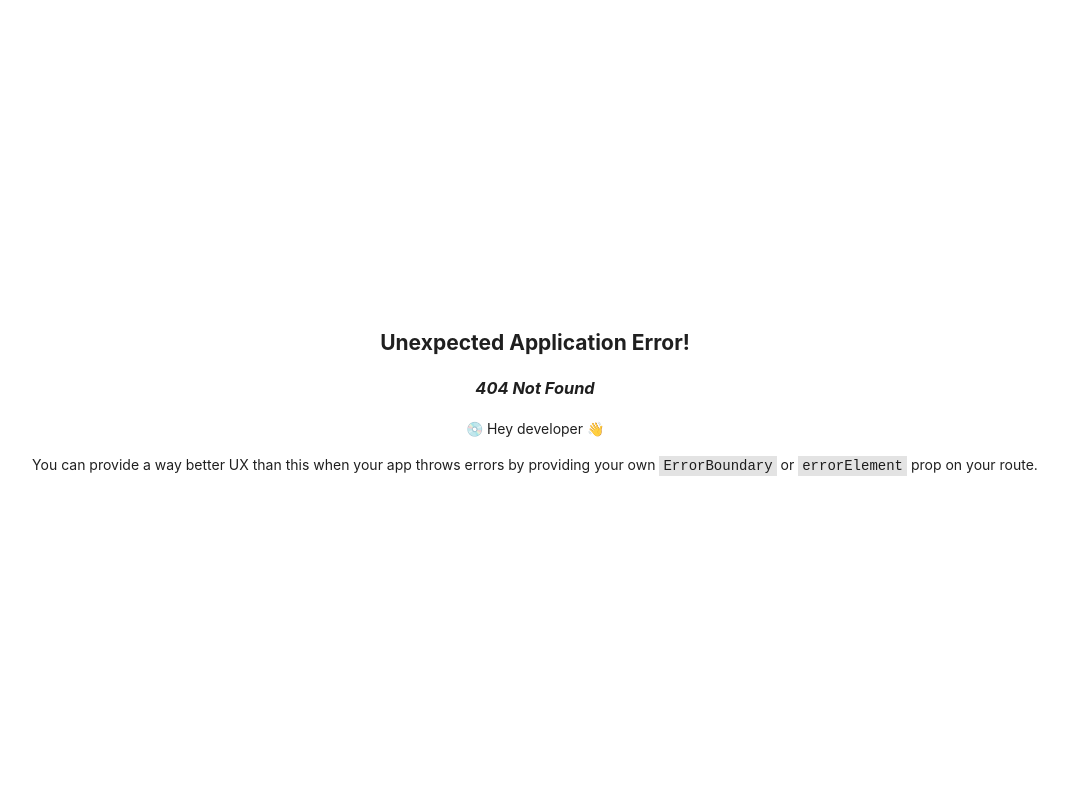
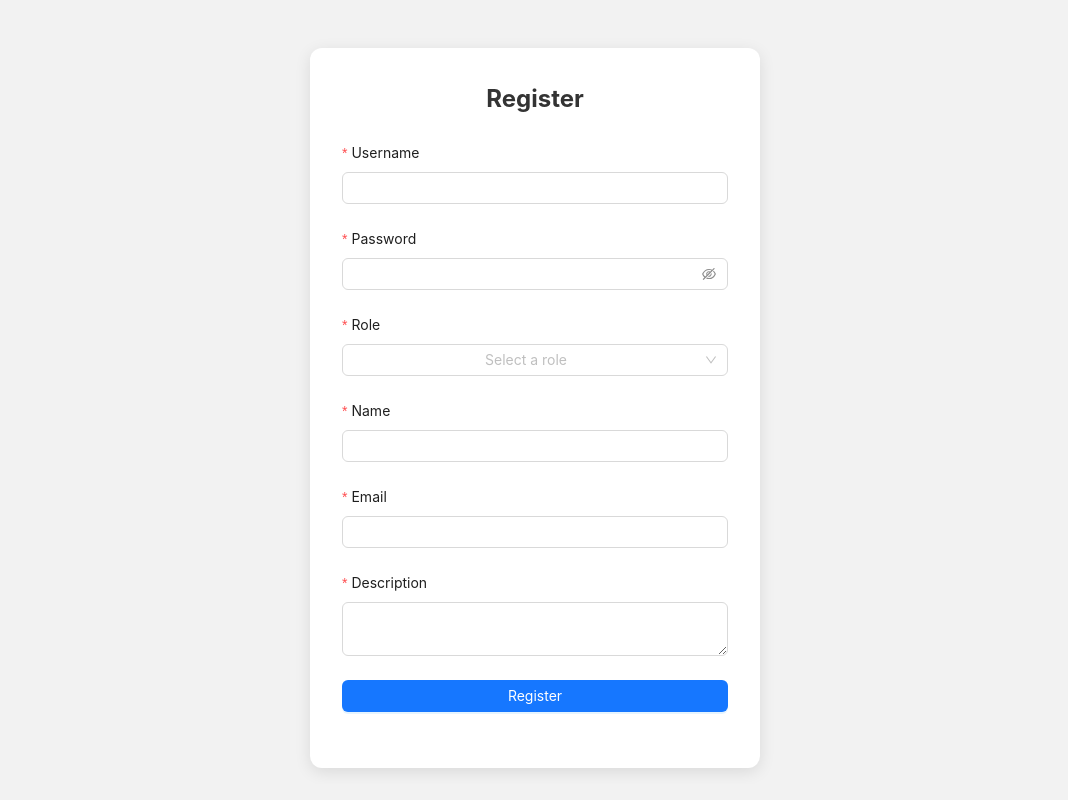
Before and after one commit to hoangduy0610/gridfs-demo, a React (Vite) app in the folder views/: page /register in a window 1280 px wide. Before the commit this address had no page. Shown: the whole page, without its empty margins (105-1173 px from the left). Built offline with nearby package versions, Linux system fonts and the light colour scheme.

Commit message:
feat: register page

```diff
--- a/views/services/api.ts
+++ /dev/null
@@ -1,14 +0,0 @@
-import axios from "../services/api.helper";
-
-export const loginAPI = async (username: string, password: string) => {
-  try {
-    const res = await axios.post("/auth/signin", {
-      username,
-      password,
-    });
-    return res;
-  } catch (error) {
-    console.log(error);
-    return null;
-  }
-};
--- a/views/src/components/context/app.context.tsx
+++ b/views/src/components/context/app.context.tsx
@@ -18,7 +18,7 @@ const CurrentAppContext = createContext<IAppContext | null>(null);
 export const AppContextProvider = ({children}: TProps) => {
     const [isAuthenticated, setIsAuthenticated] = useState<boolean>(false);
     const [user, setUser] = useState<IUser | null>(null);
-    const [isLoading, setIsLoading] = useState<boolean>(false);
+    const [isLoading] = useState<boolean>(false);
 
     return (
         <CurrentAppContext.Provider value={{isAuthenticated, setIsAuthenticated, isLoading,  setUser, user }}>
--- /dev/null
+++ b/views/src/components/protected-route.tsx
@@ -0,0 +1,18 @@
+import { type JSX } from "react";
+import { Navigate } from "react-router-dom";
+
+type Props = {
+  children: JSX.Element;
+};
+
+const ProtectedRoute = ({ children }: Props) => {
+  const token = localStorage.getItem("access_token");
+
+  if (!token) {
+    return <Navigate to="/" replace />;
+  }
+
+  return children;
+};
+
+export default ProtectedRoute;
--- /dev/null
+++ b/views/src/pages/login/login.css
@@ -0,0 +1,36 @@
+.login-wrapper {
+  height: 100%;
+  width: 100%;
+  overflow: hidden;
+}
+
+.login-box {
+  background-color: #ffffff;
+  border-radius: 12px;
+  padding: 32px;
+  width: 400px;
+  box-shadow: 0 4px 12px rgba(0, 0, 0, 0.1);
+}
+
+.login-box h2 {
+  text-align: center;
+  margin-bottom: 24px;
+  font-size: 24px;
+  color: #333;
+}
+
+.login-form {
+  margin-bottom: 0;
+}
+
+.login-bottom-row {
+  display: flex;
+  justify-content: space-between;
+  margin-top: 16px;
+  font-size: 14px;
+  color: #666;
+}
+
+.login-bottom-row button {
+  padding: 0;
+}
--- a/views/src/pages/login.tsx
+++ b/views/src/pages/login/login.tsx
@@ -1,9 +1,10 @@
-import React, { useState } from "react";
+import  { useState } from "react";
 import type { FormProps } from "antd";
-import { App, Button, Checkbox, Form, Input } from "antd";
+import { App, Button,  Form, Input } from "antd";
 import { useNavigate } from "react-router-dom";
 import { loginAPI } from "../../services/api";
-import { useCurrentAppContext } from "../components/context/app.context";
+import { useCurrentAppContext } from "../../components/context/app.context";
+import './login.css';
 
 type FieldType = {
   username: string;
@@ -45,22 +46,20 @@ const LoginPage = () => {
     };
 
     return (
-        <div className="flex justify-center items-center flex-1 h-[100vh] w-[100vw]">
-        <div className="bg-gray-200 rounded-2xl p-12 w-[30vw]">
-            <Form
+    <div className="login-wrapper">
+        <div className="login-box">
+        <h2>Login</h2>
+        <Form
             name="basic"
+            className="login-form"
             initialValues={{ remember: true }}
             onFinish={onFinish}
             onFinishFailed={onFinishFailed}
             autoComplete="off"
             layout="vertical"
             labelCol={{ span: 24 }}
-            >
+        >
             <Form.Item<FieldType>
-                labelCol={{
-                span: 24,
-                }}
-                wrapperCol={{ span: 24 }}
                 label="Username"
                 name="username"
                 rules={[{ required: true, message: "Please input your username!" }]}
@@ -68,30 +67,27 @@ const LoginPage = () => {
                 <Input />
             </Form.Item>
             <Form.Item<FieldType>
-                labelCol={{
-                span: 24,
-                }}
-                wrapperCol={{ span: 24 }}
                 label="Password"
                 name="password"
                 rules={[{ required: true, message: "Please input your password!" }]}
             >
                 <Input.Password />
             </Form.Item>
-            <Form.Item
-                label={null}
-                wrapperCol={{ span: 24 }}
-                labelCol={{
-                span: 24,
-                }}
-            >
-                <Button type="primary" htmlType="submit" loading={isSubmit}>
-                Login
+            <Form.Item>
+                <Button type="primary" htmlType="submit" loading={isSubmit} block>
+                    Login
                 </Button>
             </Form.Item>
-            </Form>
+        </Form>
+
+        <div className="login-bottom-row">
+            <span>Don't have an account?</span>
+            <Button type="link" onClick={() => navigate("/register")}>
+                Register
+            </Button>
         </div>
         </div>
+    </div>
     );
 };
 
--- /dev/null
+++ b/views/src/pages/register/register.css
@@ -0,0 +1,43 @@
+/* register.css */
+
+* {
+  box-sizing: border-box;
+  margin: 0;
+  padding: 0;
+}
+
+html, body, #root {
+  height: 100%;
+  width: 100%;
+  overflow: hidden;
+  font-family: 'Segoe UI', Tahoma, Geneva, Verdana, sans-serif;
+  background-color: #f2f2f2;
+}
+
+.login-wrapper {
+  display: flex;
+  justify-content: center;
+  align-items: center;
+  height: 100%;
+  padding: 16px;
+}
+
+.login-box {
+  background-color: #fff;
+  border-radius: 12px;
+  padding: 32px;
+  width: 100%;
+  max-width: 450px;
+  box-shadow: 0 4px 16px rgba(0, 0, 0, 0.1);
+}
+
+.login-box h2 {
+  text-align: center;
+  margin-bottom: 24px;
+  font-size: 24px;
+  color: #333;
+}
+
+.login-form {
+  margin-bottom: 0;
+}
--- /dev/null
+++ b/views/src/pages/register/register.tsx
@@ -0,0 +1,100 @@
+import { useState } from 'react';
+import { App, Button, Form, Input, Select } from 'antd';
+import { useNavigate } from 'react-router-dom';
+import { useCurrentAppContext } from '../../components/context/app.context';
+import type { FormProps } from 'antd';
+import { registerAPI } from '../../services/api'; // <- make sure this import exists
+import './register.css';
+
+type FieldType = {
+  username: string;
+  password: string;
+  role: string;
+  name: string;
+  email: string;
+  description: string;
+};
+
+const RegisterPage = () => {
+  const [isSubmit, setIsSubmit] = useState(false);
+  const { message, notification } = App.useApp();
+  const { setIsAuthenticated, setUser } = useCurrentAppContext();
+  const navigate = useNavigate();
+
+  const onFinish: FormProps<FieldType>["onFinish"] = async (values) => {
+    setIsSubmit(true);
+    const res = await registerAPI(
+      values.username,
+      values.password,
+      values.role,
+      values.name,
+      values.email,
+      values.description
+    );
+    setIsSubmit(false);
+    console.log("API response:", res);
+    if (res?.message === "OK") {
+      setUser(res.info);
+      setIsAuthenticated(true);
+      localStorage.setItem("access_token", res.token);
+      message.success("Đăng ký tài khoản thành công!");
+      navigate("/");
+    } else {
+      notification.error({
+        message: "Có lỗi xảy ra",
+        duration: 5,
+      });
+    }
+  };
+
+  const onFinishFailed: FormProps<FieldType>["onFinishFailed"] = (errorInfo) => {
+    console.log("Failed:", errorInfo);
+  };
+
+  return (
+    <div className="login-wrapper">
+      <div className="login-box">
+        <h2>Register</h2>
+        <Form
+          name="basic"
+          className="login-form"
+          initialValues={{ remember: true }}
+          onFinish={onFinish}
+          onFinishFailed={onFinishFailed}
+          autoComplete="off"
+          layout="vertical"
+          labelCol={{ span: 24 }}
+        >
+          <Form.Item label="Username" name="username" rules={[{ required: true }]}>
+            <Input />
+          </Form.Item>
+          <Form.Item label="Password" name="password" rules={[{ required: true }]}>
+            <Input.Password />
+          </Form.Item>
+          <Form.Item label="Role" name="role" rules={[{ required: true }]}>
+            <Select placeholder="Select a role">
+              <Select.Option value="ROLE_ADMIN">Admin</Select.Option>
+                <Select.Option value="ROLE_USER">User</Select.Option>
+            </Select>
+          </Form.Item>
+          <Form.Item label="Name" name="name" rules={[{ required: true }]}>
+            <Input />
+          </Form.Item>
+          <Form.Item label="Email" name="email" rules={[{ required: true }]}>
+            <Input />
+          </Form.Item>
+          <Form.Item label="Description" name="description" rules={[{ required: true }]}>
+            <Input.TextArea />
+          </Form.Item>
+          <Form.Item>
+            <Button type="primary" htmlType="submit" loading={isSubmit} block>
+              Register
+            </Button>
+          </Form.Item>
+        </Form>
+      </div>
+    </div>
+  );
+};
+
+export default RegisterPage;
--- /dev/null
+++ b/views/src/services/api.ts
@@ -0,0 +1,38 @@
+import axios from "./api.helper";
+
+export const loginAPI = async (username: string, password: string) => {
+  try {
+    const res = await axios.post("/auth/signin", {
+      username,
+      password,
+    });
+    return res;
+  } catch (error) {
+    console.log(error);
+    return null;
+  }
+};
+
+export const registerAPI = async (
+  username: string,
+  password: string,
+  role: string,
+  name: string,
+  email: string,
+  description: string
+) => {
+  try {
+    const res = await axios.post("/auth/signup", {
+      username,
+      password,
+      role,
+      name,
+      email,
+      description,
+    });
+    return res;
+  } catch (error) {
+    console.log(error);
+    return null;
+  }
+}
--- /dev/null
+++ b/views/src/types/axios.response.ts
@@ -0,0 +1,3 @@
+declare module 'axios' {
+    export interface AxiosResponse<T = any> extends Promise<T> {}
+}
```
Also changed, not shown: views/src/main.tsx (+9 -3 lines), views/src/services/api.helper.ts (renamed from views/services/api.helper.ts), views/src/types/global.interface.ts (renamed from views/src/types/user.interface.ts).
